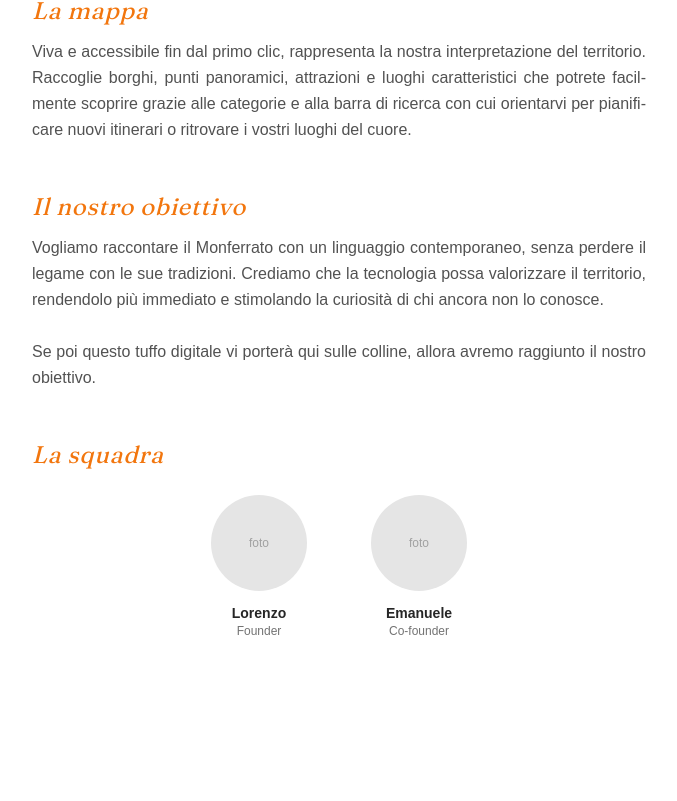
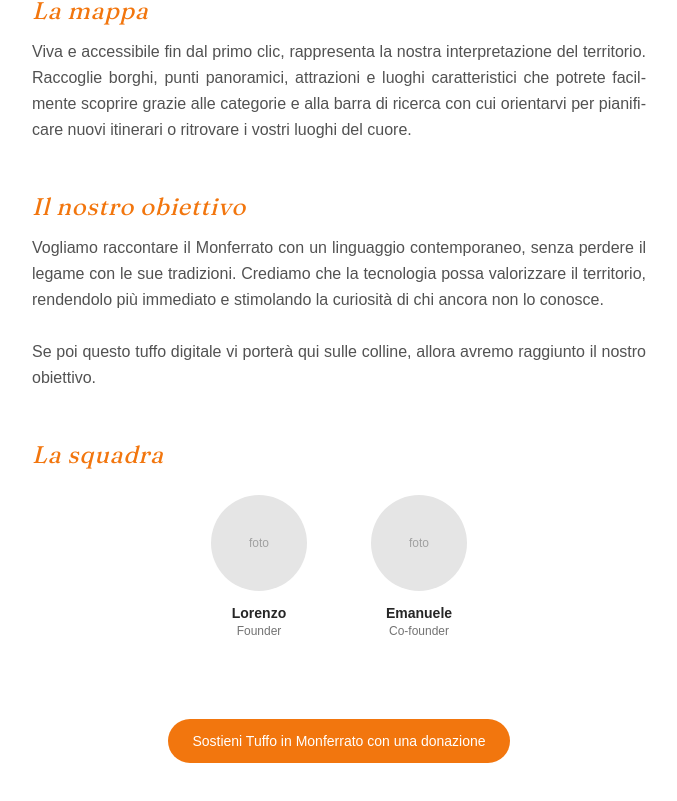
Before and after one commit to lorenzombarbaro/Tuffo-in-Monferrato, a Next.js app: page /conosci-il-progetto in a window 1280 px wide. Shown: the part 584-1385 px from the top of the page, without its empty margins (301-978 px from the left). Before the commit the page ends 1303 px from the top, so only its background shows below. Built offline with nearby package versions, Linux system fonts and the light colour scheme.

Commit message:
feat: aggiunto bottone donazione stripe in fondo alla pagina

```diff
--- a/src/app/conosci-il-progetto/page.js
+++ b/src/app/conosci-il-progetto/page.js
@@ -68,6 +68,16 @@ export default function ConosciIlProgetto() {
             <p className="font-semibold text-neutral-800 text-sm">Emanuele</p>
             <p className="text-xs text-neutral-500">Co-founder</p>
           </div>
+	<div className="text-center my-12">
+	  <a
+	    href="https://donate.stripe.com/28E4gA16gbSSfZl24S1ck00"
+	    target="_blank"
+	    rel="noopener noreferrer"
+	    className="inline-block bg-[#F2760E] text-white text-sm font-medium px-6 py-3 rounded-full hover:opacity-90 transition-opacity"
+	  >
+	    Sostieni Tuffo in Monferrato con una donazione
+  </a>
+</div>
         </div>
       </div>
     </main>
```
